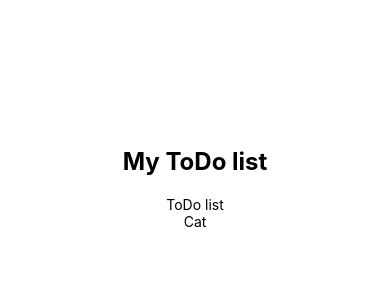
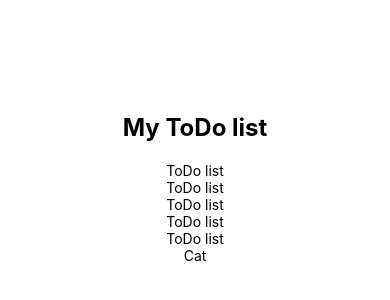
Before and after one commit to AbbeBlubb/react-native-todo, a React Native app: screen / in a window 390 px wide. Shown: the part 244-544 px from the top of the page. Built offline with nearby package versions, Linux system fonts and the light colour scheme.

Commit message:
ToDoList component mock

```diff
--- a/App.tsx
+++ b/App.tsx
@@ -1,6 +1,18 @@
 import { StatusBar } from 'expo-status-bar';
 import { StyleSheet, Text, View } from 'react-native';
 
+
+const ToDoList = () => {
+  return(
+    <View>
+       <Text>ToDo list</Text>
+      <Text>ToDo list</Text>
+      <Text>ToDo list</Text>
+      <Text>ToDo list</Text>
+      <Text>ToDo list</Text>
+    </View>
+  )
+}
 
 const Input = () => {
   return(
@@ -14,7 +26,8 @@ export default function App() {
       <StatusBar style="auto" />
 
       <Text style={styles.header}>My ToDo list</Text>
-      <Text>ToDo list</Text>
+      <ToDoList />
+
       <Input />
     </View>
   );
```
